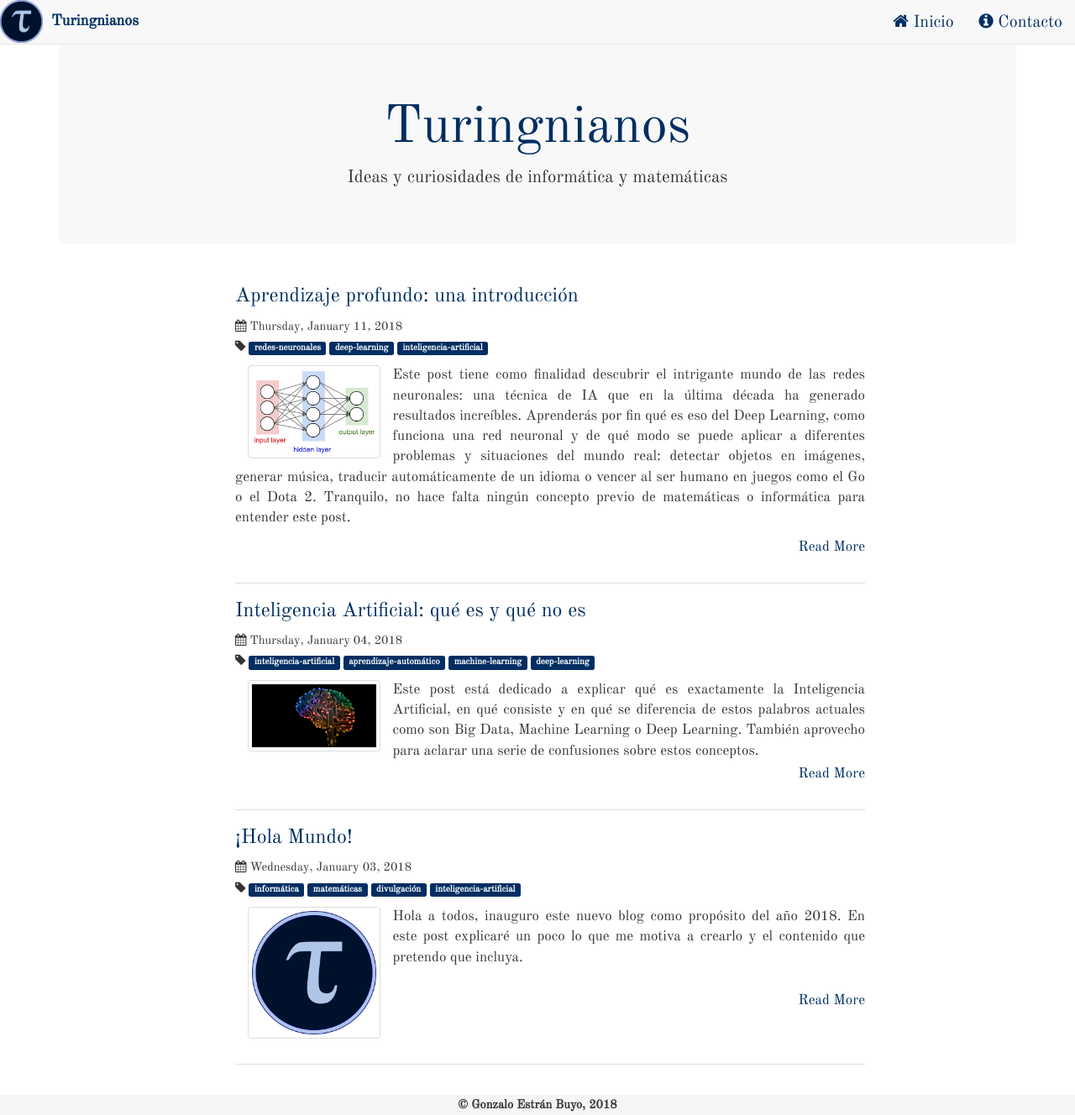
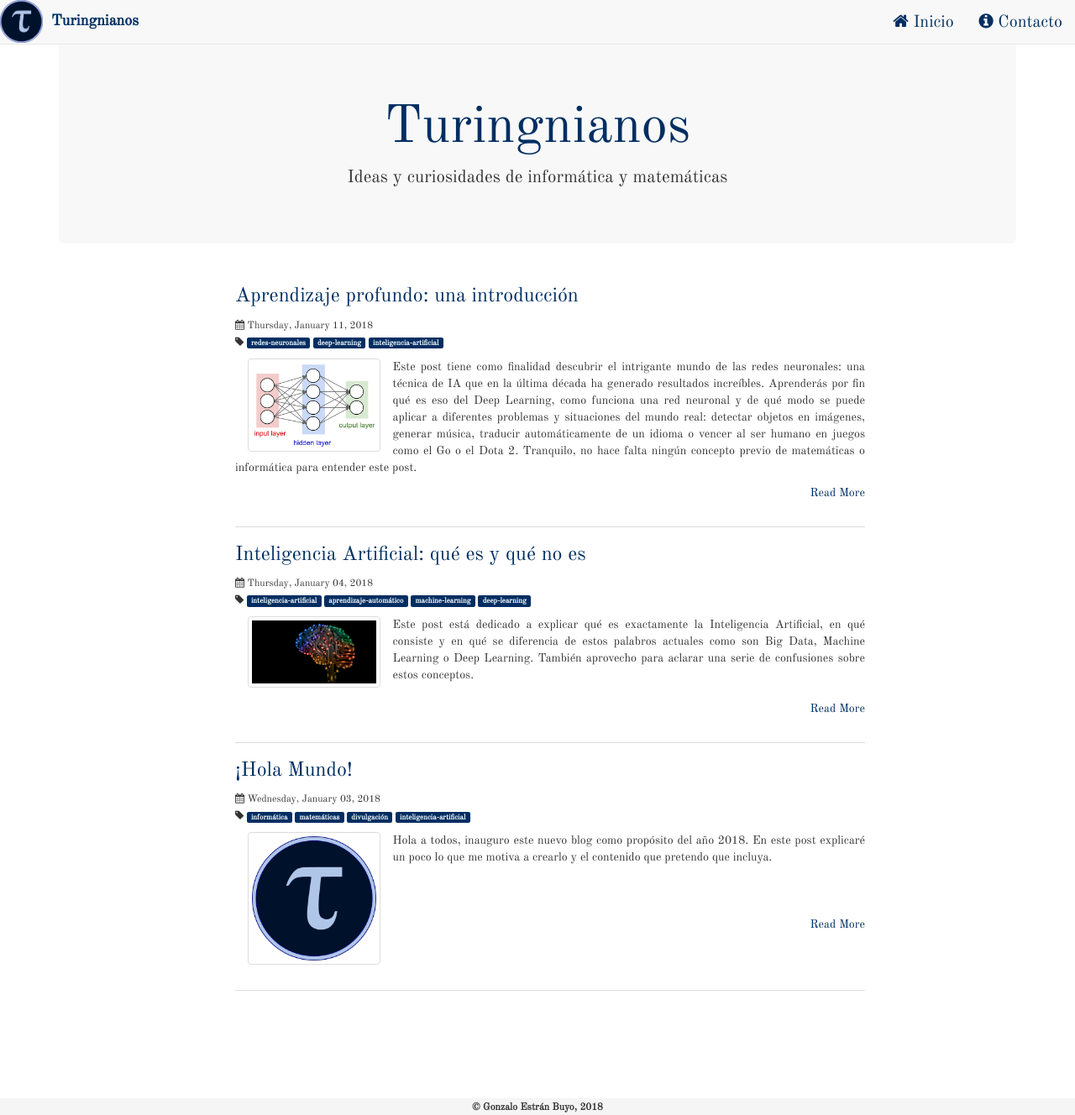
Before and after one commit to turingnianos/turingnianos.github.io, a Jekyll site: the page built from index.html, in a window 1280 px wide and 1328 px high. Shown: the whole window at 84% size. Built offline with Jekyll 4.4.1, drawn with Linux system fonts in a browser that asks for light colours; nearby versions of some CDN libraries; some web fonts are replaced; comment, search, counter and statistics services are not loaded.

Commit message:
Update site.css

```diff
--- a/assets/css/site.css
+++ b/assets/css/site.css
@@ -7,7 +7,6 @@ body {
   font-family: 'Overlock', 'Old Standard TT', 'sans-serif';
   padding-bottom:60px;
   padding-top:50px;
-  font-size:170%;
 }
 
 .video-wrapper {
```
